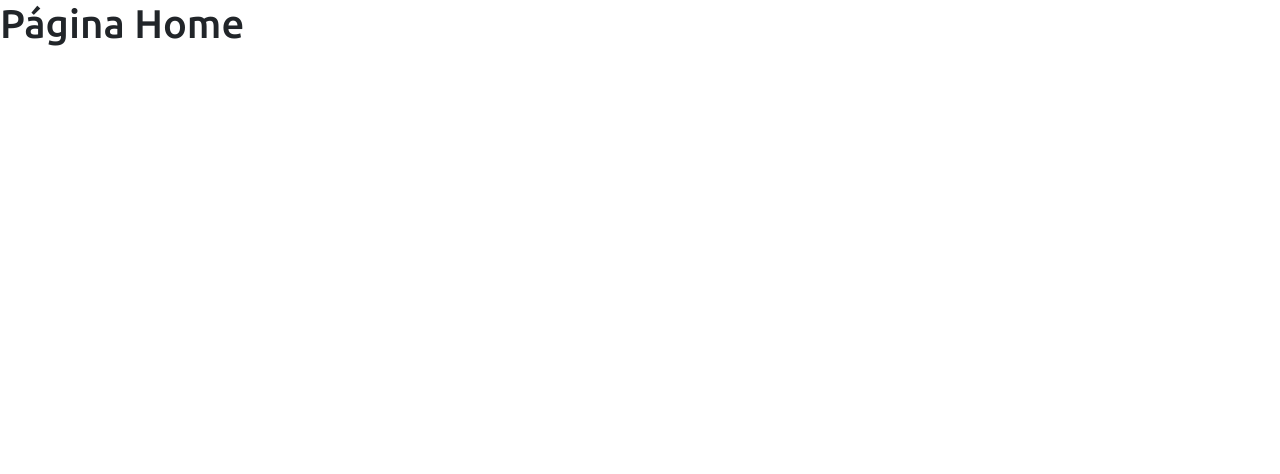
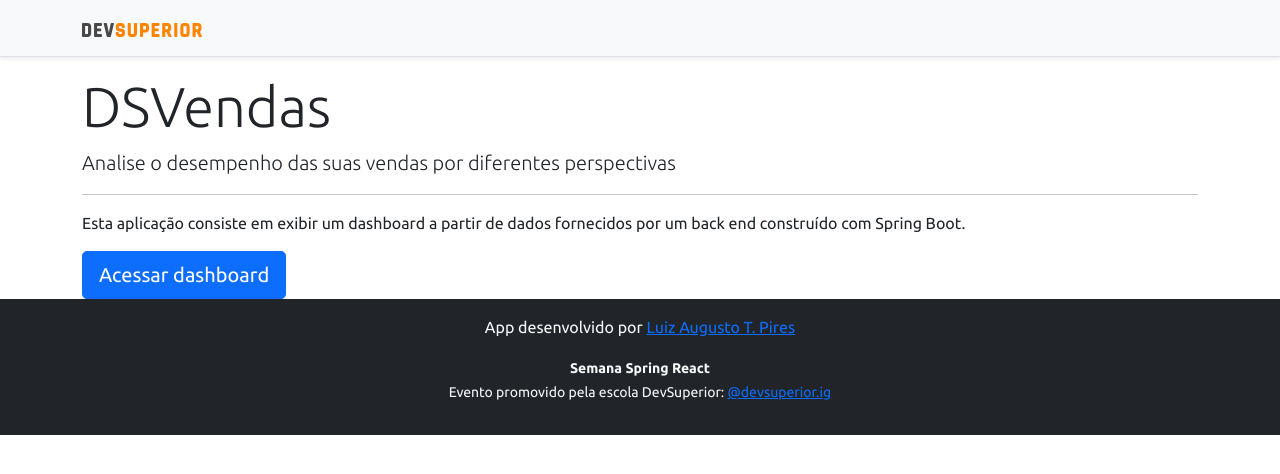
Before and after one commit to luizaugusto527/projeto-sds3, a React (Create React App) app in the folder frontend/: page / in a window 1280 px wide. Shown: the top 474 px of the page. Built offline with nearby package versions, Linux system fonts and the light colour scheme.

Commit message:
Home, navigation

```diff
--- a/frontend/src/components/Footer/index.tsx
+++ b/frontend/src/components/Footer/index.tsx
@@ -1,7 +1,7 @@
 
-function Footer() {
+const  Footer = () => {
     return (
-        <footer className="footer mt-auto py-3 bg-dark">
+        <footer className="footer mt-auto py-3 bg-dark ">
             <div className="container">
                 <p className="text-light">App desenvolvido por <a href="https://github.com/luizaugusto527" target="_blank" rel="noreferrer">Luiz Augusto T. Pires</a></p>
                 <p className="text-light"><small><strong>Semana Spring React</strong><br />
--- a/frontend/src/components/navbar/index.tsx
+++ b/frontend/src/components/navbar/index.tsx
@@ -1,11 +1,14 @@
 import ImgDsDark from 'assets/img/ds-dark.svg'
+import { Link } from 'react-router-dom';
 const Navbar = () => {
     return (
         <div>
             <div className="d-flex flex-column flex-md-row align-items-center p-3 px-md-4 mb-3 bg-light border-bottom shadow-sm">
                 <div className="container">
                     <nav className="my-2 my-md-0 mr-md-3">
-                        <img src={ImgDsDark} alt="DevSuperior" width="120" />
+                        <Link to="/">
+                            <img src={ImgDsDark} alt="DevSuperior" width="120" />
+                        </Link>
                     </nav>
                 </div>
             </div>
--- a/frontend/src/pages/Home/index.tsx
+++ b/frontend/src/pages/Home/index.tsx
@@ -1,10 +1,24 @@
+import Footer from "components/Footer";
+import Navbar from "components/navbar";
+import { Link } from "react-router-dom";
 
 const Home = () => {
     return (
-        <div>
-            <h1>Página Home</h1>
-
-        </div>
+        <>
+            <Navbar />
+            <div className="container">
+                <div className="jumbotron">
+                    <h1 className="display-4">DSVendas</h1>
+                    <p className="lead">Analise o desempenho das suas vendas por diferentes perspectivas</p>
+                    <hr />
+                    <p>Esta aplicação consiste em exibir um dashboard a partir de dados fornecidos por um back end construído com Spring Boot.</p>
+                    <Link className="btn btn-primary btn-lg" to="/dashboard">
+                        Acessar dashboard
+                    </Link>
+                </div>
+            </div>
+            <Footer />
+        </>
     );
 }
 
```
Also changed, not shown: frontend/src/assets/css/styles.css (line endings or trailing spaces), frontend/src/assets/img/unknown.png (added).
